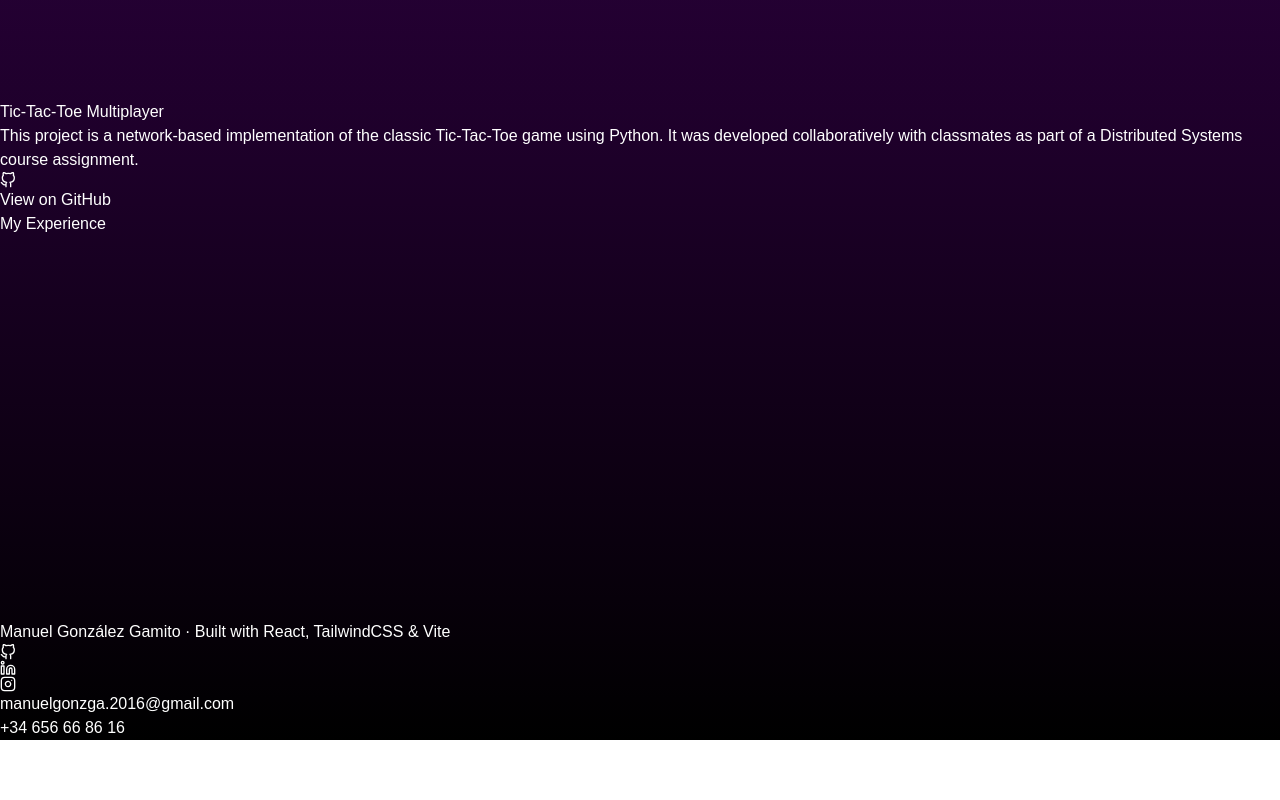
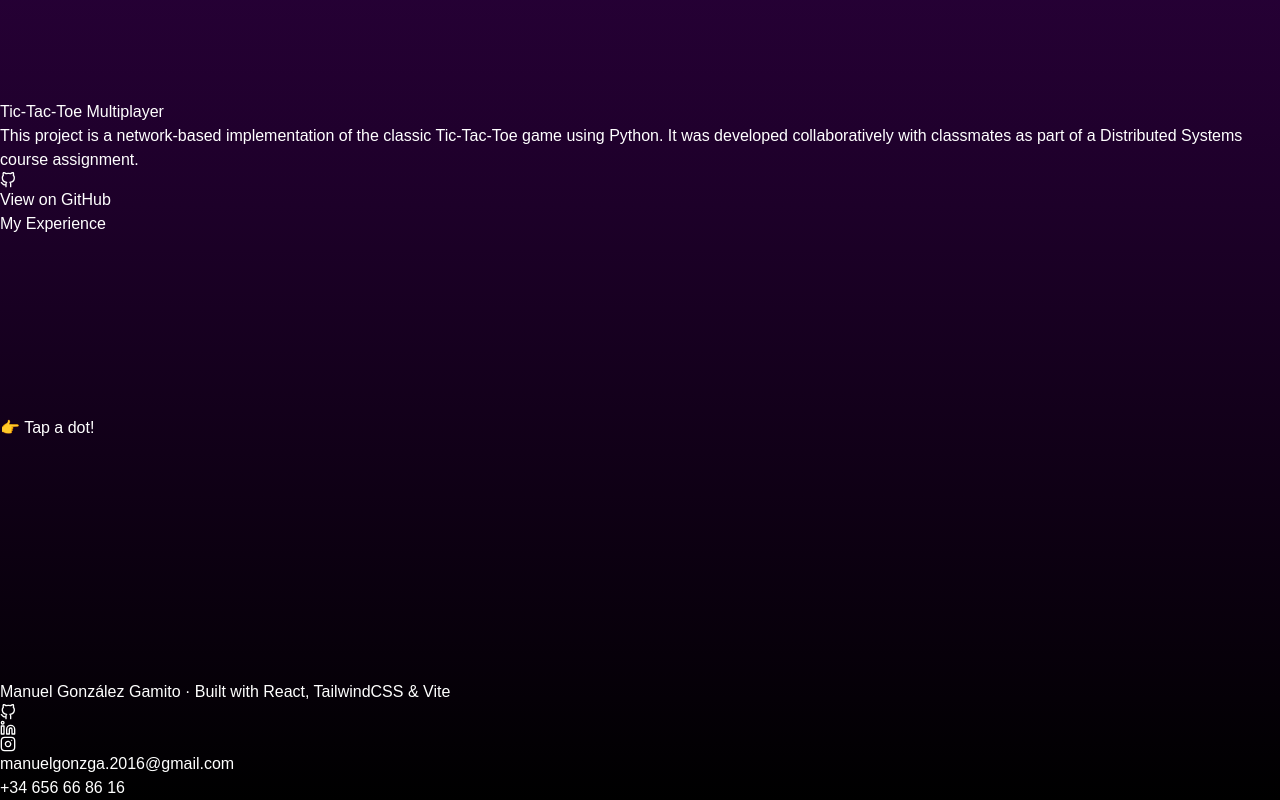
Before and after one commit to manuelgonzga/personal_portfolio, a React (Vite) app: page / in a window 1280 px wide. Shown: the part 1576-2376 px from the top of the page. Before the commit the page ends 2316 px from the top, so only its background shows below. Built offline with nearby package versions, Linux system fonts and the light colour scheme; grey boxes are pictures that could not be loaded.

Commit message:
Tap dot and targets effect

```diff
--- a/src/components/Experience.jsx
+++ b/src/components/Experience.jsx
@@ -65,8 +65,8 @@ const Experience = () => {
   const [lineHeight, setLineHeight] = useState(0);
   const containerRef = useRef(null);
   const itemsRef = useRef([]);
-
   const [itemsOffset, setItemsOffset] = useState([]);
+  const [showHint, setShowHint] = useState(true);
 
   useEffect(() => {
     if (!containerRef.current) return;
@@ -132,15 +132,52 @@ const Experience = () => {
           <ul className="space-y-16 relative z-10">
             {experiences.map((exp, index) => {
               const isLastTwo = index >= experiences.length - 2;
+              const isHint = showHint && index === 0;
 
               return (
                 <li
                   key={index}
                   ref={(el) => (itemsRef.current[index] = el)}
                   className="relative pl-14 cursor-pointer group flex items-start"
-                  onClick={() => setSelectedIndex(selectedIndex === index ? null : index)}
+                  onClick={() => {
+                    setSelectedIndex(selectedIndex === index ? null : index);
+                    setShowHint(false);
+                  }}
                 >
-                  {/* Nota animada a la izquierda en escritorio */}
+                  {/* Hint animada */}
+                  <AnimatePresence>
+                    {isHint && (
+                      <motion.div
+                        initial={{ opacity: 0, y: -10 }}
+                        animate={{ opacity: 1, y: 0 }}
+                        exit={{ opacity: 0, y: -10 }}
+                        transition={{ duration: 0.5 }}
+                        className="absolute -top-8 left-12 bg-yellow-100 text-yellow-900 px-3 py-1 text-sm rounded-full shadow-lg animate-bounce"
+                      >
+                        👉 Tap a dot!
+                      </motion.div>
+                    )}
+                  </AnimatePresence>
+
+                  {/* Punto */}
+                  <span
+                    className={`absolute left-3 top-3 w-6 h-6 rounded-full border-4 border-white transition-transform ${
+                      selectedIndex === index ? "bg-violet-500 scale-125" : "bg-gray-700"
+                    }`}
+                  />
+
+                  {/* Título y fecha animados */}
+                  <motion.div
+                    initial={{ opacity: 0, x: 50 }}
+                    animate={isVisible(index) ? { opacity: 1, x: 0 } : { opacity: 0, x: 50 }}
+                    transition={{ duration: 0.5, delay: index * 0.15 }}
+                    className="flex flex-col"
+                  >
+                    <h3 className="font-semibold text-xl text-white">{exp.title}</h3>
+                    <span className="text-sm text-gray-400">{exp.date}</span>
+                  </motion.div>
+
+                  {/* Nota */}
                   <AnimatePresence>
                     {selectedIndex === index && (
                       <>
@@ -157,7 +194,6 @@ const Experience = () => {
                             bottom: isLastTwo ? 0 : "auto",
                           }}
                         >
-                          {/* Flecha apuntando */}
                           <div
                             style={{
                               position: "absolute",
@@ -175,7 +211,7 @@ const Experience = () => {
                           <div className="text-sm leading-relaxed">{exp.description}</div>
                         </motion.div>
 
-                        {/* Modal en móvil */}
+                        {/* Modal móvil */}
                         <motion.div
                           initial={{ opacity: 0, y: 50 }}
                           animate={{ opacity: 1, y: 0 }}
@@ -206,24 +242,6 @@ const Experience = () => {
                       </>
                     )}
                   </AnimatePresence>
-
-                  {/* Punto */}
-                  <span
-                    className={`absolute left-3 top-3 w-6 h-6 rounded-full border-4 border-white transition-transform ${
-                      selectedIndex === index ? "bg-violet-500 scale-125" : "bg-gray-700"
-                    }`}
-                  />
-
-                  {/* Título y fecha animados según línea */}
-                  <motion.div
-                    initial={{ opacity: 0, x: 50 }}
-                    animate={isVisible(index) ? { opacity: 1, x: 0 } : { opacity: 0, x: 50 }}
-                    transition={{ duration: 0.5, delay: index * 0.15 }}
-                    className="flex flex-col"
-                  >
-                    <h3 className="font-semibold text-xl text-white">{exp.title}</h3>
-                    <span className="text-sm text-gray-400">{exp.date}</span>
-                  </motion.div>
                 </li>
               );
             })}
--- a/src/components/Projects.jsx
+++ b/src/components/Projects.jsx
@@ -95,9 +95,9 @@ const Projects = () => {
         {projects.map((project, index) => (
           <motion.div
             key={project.title}
-            initial={{ opacity: 0, y: 20 }}
-            whileInView={{ opacity: 1, y: 0 }}
-            transition={{ duration: 0.4, ease: "easeInOut", delay: index * 0.15 }}
+            initial={{ opacity: 0, scale: 0.8 }}   // Empieza más pequeño y transparente
+            whileInView={{ opacity: 1, scale: 1 }} // Termina tamaño original y opaco
+            transition={{ duration: 0.4, ease: [0.8, 0.25, 0.25, 0.1], delay: index * 0.15 }}
             viewport={{ once: true, amount: 0.3 }}
             className="bg-gray-800 min-w-[280px] min-h-[440px] rounded-2xl shadow-lg overflow-hidden border border-violet-500 hover:scale-[1.03] hover:shadow-[0_4px_15px_rgba(139,92,246,0.4)] transition-all duration-300 flex flex-col"
             style={{ scrollSnapAlign: "start" }}
```
